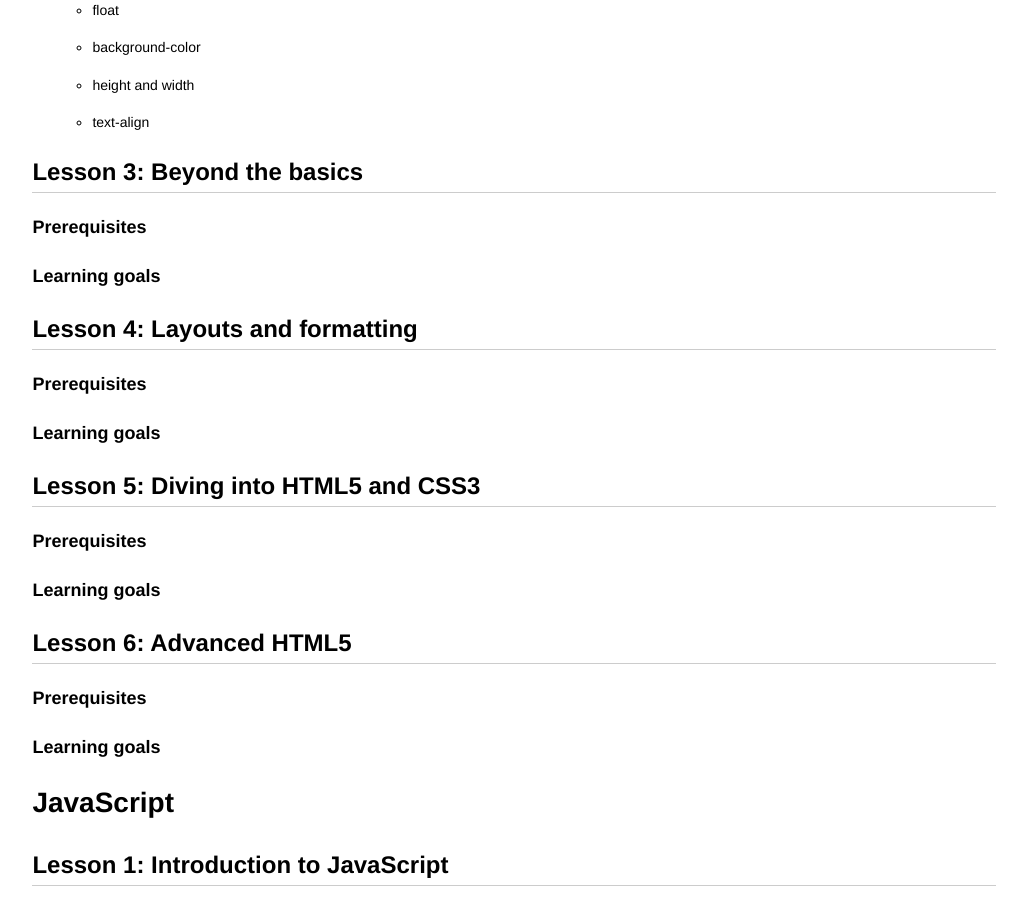
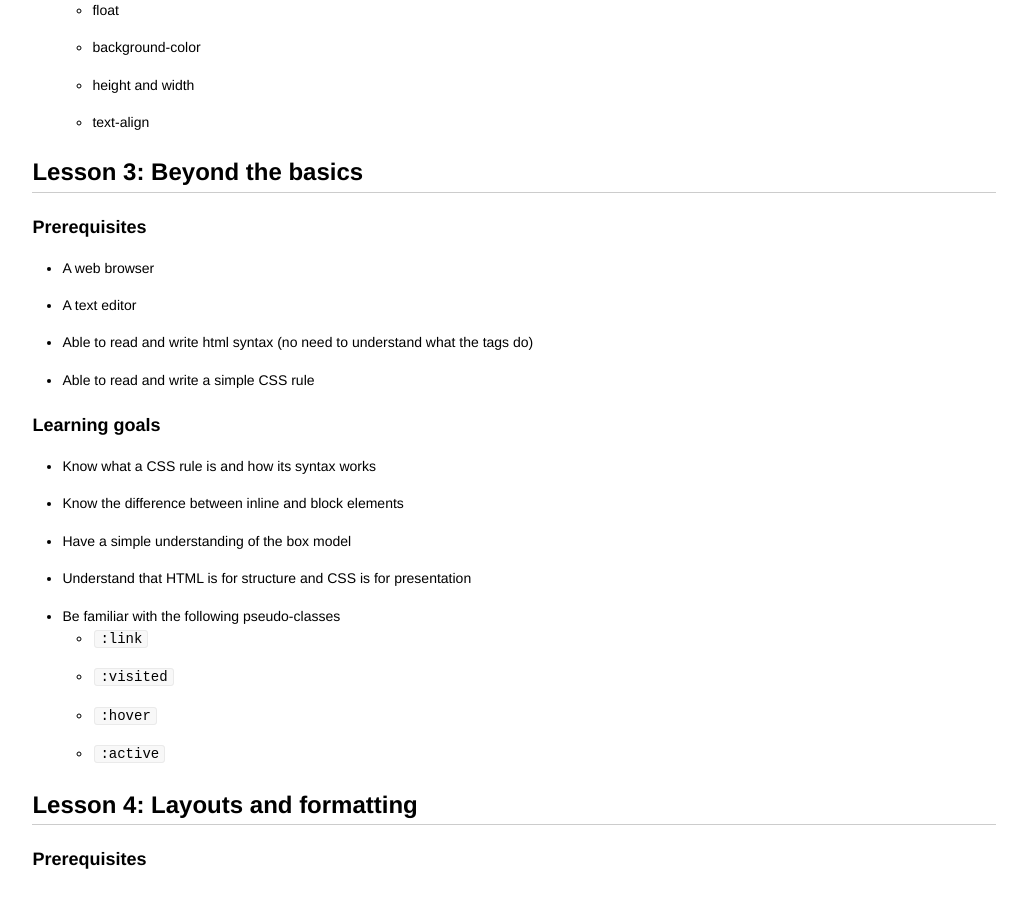
Before and after one commit to codebar/tutorials, a Jekyll site: the page built from coaches/lesson-guide.md, in a window 1280 px wide and 900 px high, scrolled down 1595 px. Shown: the whole window, without its empty margins (126-1153 px from the left). Built offline with Jekyll 4.4.1, drawn with Linux system fonts in a browser that asks for light colours; part of the change alters nothing that is shown.

Commit message:
updated lesson 3 in coach guide

```diff
--- a/coaches/lesson-guide.md
+++ b/coaches/lesson-guide.md
@@ -16,55 +16,70 @@ of a tutorial the student should be focussing on.
 
 ### Prerequisites
 
-* A web browser
-* A text editor (see the getting started guide)
+- A web browser
+- A text editor (see the getting started guide)
 
 ### Learning goals
 
-* Understand what an element is and how their syntax works
-  * Opening and closing tags
-  * Attributes
-* Understand what these things do:
-  * Headings `h1`..`h6`
-  * Block elements `p` and `div`
-  * Links `a`
-  * Lists `ul` and `ol`
-  * Images `img`
-  * Comments `<!-- -->`
-  * Entities `&quot;`
-* Some understanding of how URIs work in links and images
+- Understand what an element is and how their syntax works
+  - Opening and closing tags
+  - Attributes
+- Understand what these things do:
+  - Headings `h1`..`h6`
+  - Block elements `p` and `div`
+  - Links `a`
+  - Lists `ul` and `ol`
+  - Images `img`
+  - Comments `<!-- -->`
+  - Entities `&quot;`
+- Some understanding of how URIs work in links and images
 
 ## Lesson 2: Introduction to CSS
 
 ### Prerequisites
 
-* A text editor
-* Able to read and write html syntax (no need to understand what the
+- A text editor
+- Able to read and write html syntax (no need to understand what the
   tags do)
 
 ### Learning goals
 
-* Know what a CSS rule is and how its syntax works
-* Understand these selectors:
-  * type `a`
-  * class `.foo`
-  * id `#foo`
-  * descendant `.foo a`
-  * `:first-child`
-* Some understanding of how specificity affects cascade order
-* Understand these properties:
-  * line-height
-  * border, margin, and padding
-  * float
-  * background-color
-  * height and width
-  * text-align
+- Know what a CSS rule is and how its syntax works
+- Understand these selectors:
+  - type `a`
+  - class `.foo`
+  - id `#foo`
+  - descendant `.foo a`
+  - `:first-child`
+- Some understanding of how specificity affects cascade order
+- Understand these properties:
+  - line-height
+  - border, margin, and padding
+  - float
+  - background-color
+  - height and width
+  - text-align
 
 ## Lesson 3: Beyond the basics
 
 ### Prerequisites
 
+- A web browser
+- A text editor
+- Able to read and write html syntax (no need to understand what the tags do)
+- Able to read and write a simple CSS rule
+
 ### Learning goals
+
+- Know what a CSS rule is and how its syntax works
+- Know the difference between inline and block elements
+- Have a simple understanding of the box model
+- Understand that HTML is for structure and CSS is for presentation
+- Be familiar with the following pseudo-classes
+  - `:link`
+  - `:visited`
+  - `:hover`
+  - `:active`
 
 ## Lesson 4: Layouts and formatting
 
@@ -90,138 +105,138 @@ of a tutorial the student should be focussing on.
 
 ### Prerequisites
 
-* A text editor (see the getting started guide)
-* Chrome or firefox
+- A text editor (see the getting started guide)
+- Chrome or firefox
 
 ### Learning goals
 
-* Some understanding of basic javascript syntax
-* Understand:
-  * what variables and expressions are
-  * how to print things with `console.log`
-  * Operators `+`, `-`, `*` and `/`
-  * `if` statements
-  * Operators `===`, `!==`, `>` and `<`
-  * how to write and call functions
-  * variable scope in functions
+- Some understanding of basic javascript syntax
+- Understand:
+  - what variables and expressions are
+  - how to print things with `console.log`
+  - Operators `+`, `-`, `*` and `/`
+  - `if` statements
+  - Operators `===`, `!==`, `>` and `<`
+  - how to write and call functions
+  - variable scope in functions
 
 ## Lesson 2: Beginning JavaScript
 
 ### Prerequisites
 
-* Some understanding of basic javascript syntax
-* Understand (from lesson 1):
-  * what variables and expressions are
-  * how to print things with `console.log`
-  * how to call functions
-* Understand basic HTML elements
+- Some understanding of basic javascript syntax
+- Understand (from lesson 1):
+  - what variables and expressions are
+  - how to print things with `console.log`
+  - how to call functions
+- Understand basic HTML elements
 
 ### Learning goals
 
-* Understand these things:
-  * `while` and `for(;;)` loops
-  * arrays
-  * properties and methods
-  * array methods `push`, `unshift`, `pop`, and `sort`
-  * creating objects with initializers
-* Know how to find DOM objects via `document`
-* Know how to add new DOM objects to the page
+- Understand these things:
+  - `while` and `for(;;)` loops
+  - arrays
+  - properties and methods
+  - array methods `push`, `unshift`, `pop`, and `sort`
+  - creating objects with initializers
+- Know how to find DOM objects via `document`
+- Know how to add new DOM objects to the page
 
 ## Lesson 3: Introduction to jQuery
 
 ### Prerequisites
 
-* Understand basic HTML elements
-* Some understanding of basic javascript syntax
-* Understand (from lesson 1):
-  * what variables and expressions are
-  * how to write and call functions
-* Understand (from lesson 2):
-  * properties and methods
+- Understand basic HTML elements
+- Some understanding of basic javascript syntax
+- Understand (from lesson 1):
+  - what variables and expressions are
+  - how to write and call functions
+- Understand (from lesson 2):
+  - properties and methods
 
 ### Learning goals
 
-* Understand these things:
-  * constructing jQuery objects with CSS selectors
-  * adding and removing elements with `append` and `remove`
-  * changing elements with `text`, `val`, and `addClass`
-  * adding event handlers with `on`
-  * changing css properties with `css`
-  * `Array.prototype.forEach`
-  * `$(document).ready`
-* Know how to write event handlers for keyboard and mouse events
-* Know how to change web pages in response to events
+- Understand these things:
+  - constructing jQuery objects with CSS selectors
+  - adding and removing elements with `append` and `remove`
+  - changing elements with `text`, `val`, and `addClass`
+  - adding event handlers with `on`
+  - changing css properties with `css`
+  - `Array.prototype.forEach`
+  - `$(document).ready`
+- Know how to write event handlers for keyboard and mouse events
+- Know how to change web pages in response to events
 
 ## Lesson 4: HTTP Requests, AJAX, and APIs
 
 ### Prerequisites
 
-* Understand (from lesson 1):
-  * what variables and expressions are
-  * how to write and call functions
-  * how to print things with `console.log`
-* Understand (from lesson 2):
-  * properties and methods
-* Everything in lesson 3 goals
+- Understand (from lesson 1):
+  - what variables and expressions are
+  - how to write and call functions
+  - how to print things with `console.log`
+- Understand (from lesson 2):
+  - properties and methods
+- Everything in lesson 3 goals
 
 ### Learning goals
 
-* Understand these things:
-  * basic structure of HTTP requests and responses
-  * basic structure of JSON apis
-  * using `XMLHttpRequest` to send queries
-  * using `JSON.parse` to consume responses
-  * using `$.ajax` to send queries and consume responses
+- Understand these things:
+  - basic structure of HTTP requests and responses
+  - basic structure of JSON apis
+  - using `XMLHttpRequest` to send queries
+  - using `JSON.parse` to consume responses
+  - using `$.ajax` to send queries and consume responses
 
 ## Lesson 5: HTTP Requests, AJAX, and APIs (part 2)
 
 ### Prerequisites
 
-* Lesson 4
+- Lesson 4
 
 ### Learning goals
 
-* Understand these things:
-  * using `POST` and `PUT` requests
-* Practice working with jQuery and json apis
+- Understand these things:
+  - using `POST` and `PUT` requests
+- Practice working with jQuery and json apis
 
 ## Lesson 6: Drawing in Canvas
 
 ### Prerequisites
 
-* Understand basic HTML elements
-* Understand (from lesson 1):
-  * what variables and expressions are
-  * how to write and call functions
-  * how to print things with `console.log`
-* Understand (from lesson 2):
-  * properties and methods
+- Understand basic HTML elements
+- Understand (from lesson 1):
+  - what variables and expressions are
+  - how to write and call functions
+  - how to print things with `console.log`
+- Understand (from lesson 2):
+  - properties and methods
 
 ### Learning goals
 
-* Understand these things:
-  * setting up a canvas for drawing
-  * canvas coordinate system
-  * drawing rectangles
-  * drawing paths, using lines and arcs
-  * transforming with rotate, translate, and scale
+- Understand these things:
+  - setting up a canvas for drawing
+  - canvas coordinate system
+  - drawing rectangles
+  - drawing paths, using lines and arcs
+  - transforming with rotate, translate, and scale
 
 ## Lesson 7: Introduction to Testing
 
 ### Prerequisites
 
-* Understand (from lesson 1):
-  * what variables and expressions are
-  * how to write and call functions
-  * how to print things with `console.log`
-  * Operators `+`, `-`, `*` and `/`
-* Understand (from lesson 2):
-  * properties and methods
+- Understand (from lesson 1):
+  - what variables and expressions are
+  - how to write and call functions
+  - how to print things with `console.log`
+  - Operators `+`, `-`, `*` and `/`
+- Understand (from lesson 2):
+  - properties and methods
 
 ### Learning goals
 
-* Know how to write tests with Jasmine
-* Get some experience of writing unit tests
+- Know how to write tests with Jasmine
+- Get some experience of writing unit tests
 
 ## Lesson 8: Building your own app
 
@@ -230,4 +245,4 @@ start building something independently.
 
 ### Prerequisites
 
-* As a minimum, lesson 3
+- As a minimum, lesson 3
```
